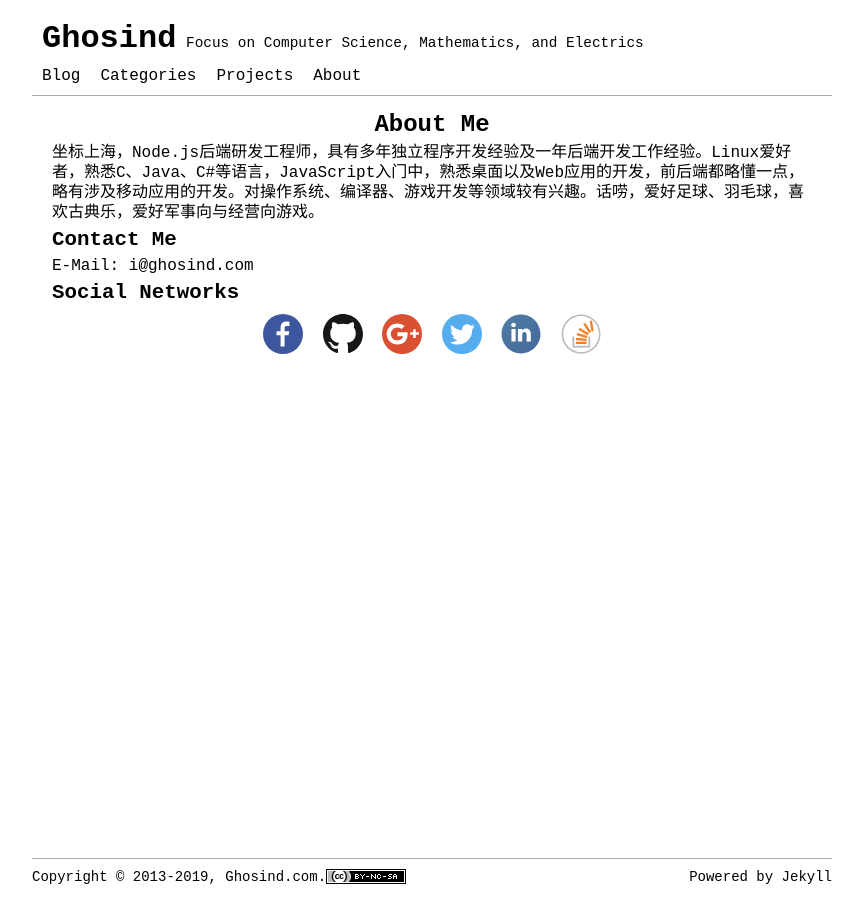
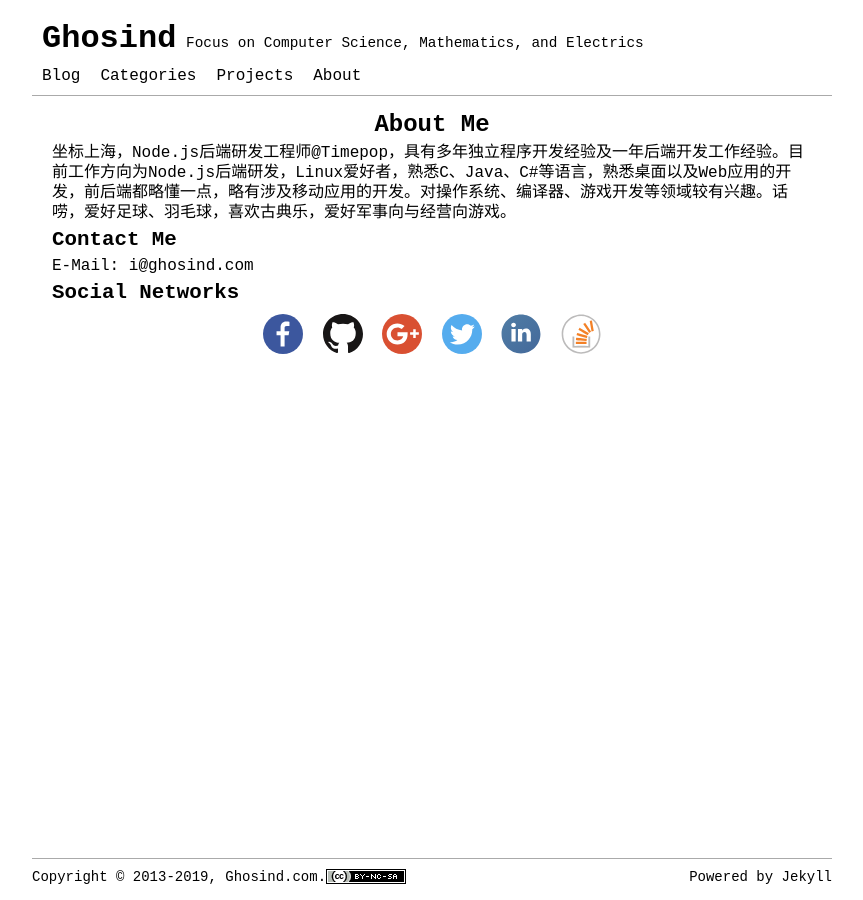
Before and after one commit to ghosind/ghosind.github.io, a Jekyll site: the page built from pages/about.md, in a window 1280 px wide. Shown: the whole page, without its empty margins (208-1071 px from the left). Built offline with Jekyll 4.4.1, drawn with Linux system fonts in a browser that asks for light colours.

Commit message:
1. update post link. 2. update permalink. 3. update about.

```diff
--- a/pages/about.md
+++ b/pages/about.md
@@ -1,10 +1,10 @@
 ---
 layout: page
 title: About Me
-permalink: /about/
+permalink: /about
 ---
 
-坐标上海，Node.js后端研发工程师，具有多年独立程序开发经验及一年后端开发工作经验。Linux爱好者，熟悉C、Java、C#等语言，JavaScript入门中，熟悉桌面以及Web应用的开发，前后端都略懂一点，略有涉及移动应用的开发。对操作系统、编译器、游戏开发等领域较有兴趣。话唠，爱好足球、羽毛球，喜欢古典乐，爱好军事向与经营向游戏。
+坐标上海，Node.js后端研发工程师@[Timepop](https://www.timepop.app)，具有多年独立程序开发经验及一年后端开发工作经验。目前工作方向为Node.js后端研发，Linux爱好者，熟悉C、Java、C#等语言，熟悉桌面以及Web应用的开发，前后端都略懂一点，略有涉及移动应用的开发。对操作系统、编译器、游戏开发等领域较有兴趣。话唠，爱好足球、羽毛球，喜欢古典乐，爱好军事向与经营向游戏。
 
 ## Contact Me
 
--- a/pages/categories.html
+++ b/pages/categories.html
@@ -1,7 +1,7 @@
 ---
 layout: default
 title: Categories
-permalink: /categories/
+permalink: /categories
 ---
 
 <article class="container-page">
```
Also changed, not shown: pages/license.md (+1 -1 lines), pages/projects.md (+1 -1 lines), _posts/c-language/2018-11-30-c-variable.md (renamed from _posts/c-language/2018-11-30-variable.md).
